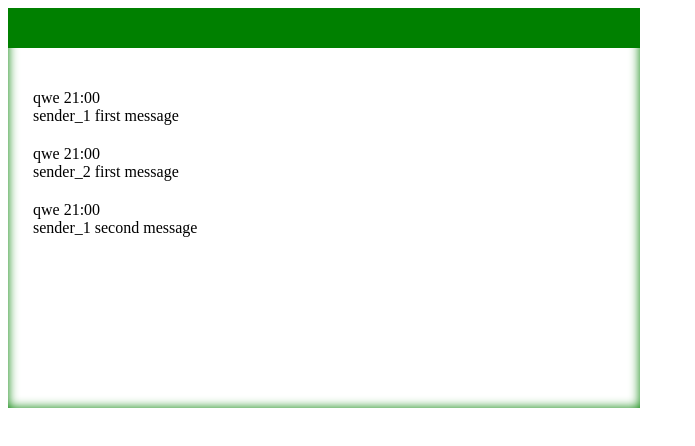
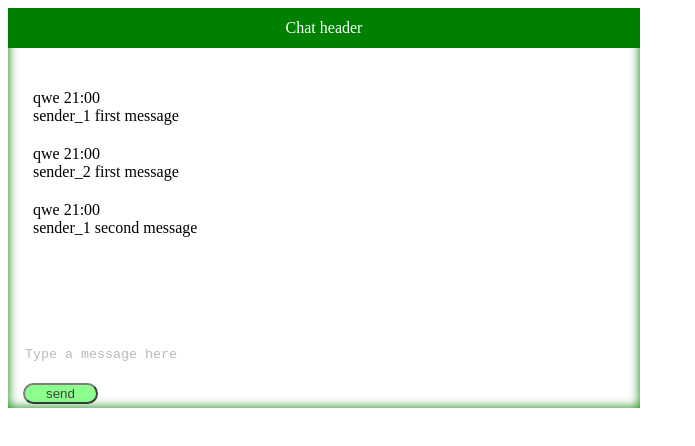
Before and after one commit to ValeriiGri/myChat, a website: page index.html in a window 1280 px wide. Shown: the whole page, without its empty margins (0-695 px from the left). Drawn offline with Linux system fonts and the light colour scheme.

Commit message:
add form

```diff
--- a/components/app/app.js
+++ b/components/app/app.js
@@ -43,6 +43,7 @@ export class App{
 		document.querySelector('.js-app>div:last-child').classList.add('form');
 
 		chat.render();
+		form.render();
 
 	}
 
--- a/components/chat/chat.js
+++ b/components/chat/chat.js
@@ -20,11 +20,9 @@ export class Chat{
 					</li>
 			`;
 		}).join('');
-		console.log(messagesHTML)
 
 		this.el.innerHTML = `
-							<div class="chat__header">
-							</div>
+							<div class="chat__header">Chat header</div>
 							<ul class="chat__messages">${messagesHTML}</ul>
 							`;
 	}
--- a/components/form/form.js
+++ b/components/form/form.js
@@ -1,5 +1,15 @@
 export class Form{
 	constructor({el}){
 		this.el = el;
+
+	}
+
+	render(){
+		this.el.innerHTML = `
+							<form>
+								<textarea placeholder="Type a message here"></textarea>
+								<input type="submit" class="form__sendBtn" value="send">
+							</form>
+							`;
 	}
 }
--- a/style.css
+++ b/style.css
@@ -24,7 +24,7 @@
  .chat__messages__msg{
  	padding:10px;
  }
- .chat__messages::-webkit-scrollbar{
+.chat__messages::-webkit-scrollbar{
     width:12px;
 }
 .chat__messages::-webkit-scrollbar-thumb{
@@ -37,15 +37,15 @@
     border-color: #555;
     background-color: #9FF781;
 }
- .chat__form__sendBtn{
+form{
+ 	margin-top: 20px;
+ 	padding:15px;
+ }
+.form__sendBtn{
  	background-color: #66ff66;
  	border-radius: 15px;
  	width:75px;
  	opacity: 0.75;
- }
-form{
- 	margin-top: 20px;
- 	padding:15px;
  }
 .js-app{
 	display: flex;
```
